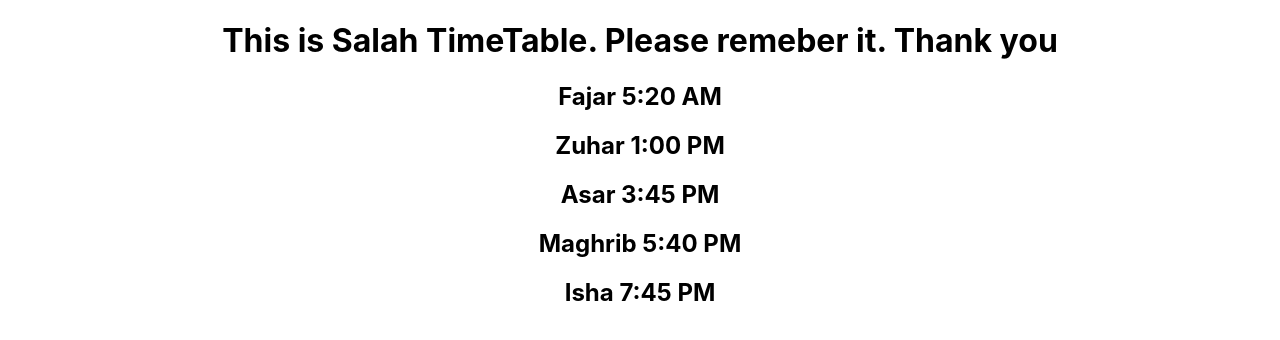
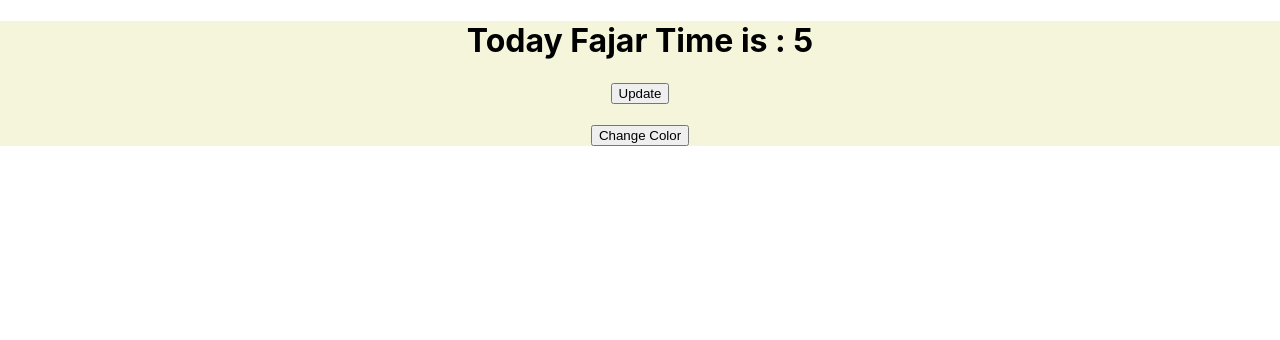
Before and after one commit to abkhan0791/bootcamp-react, a React (Create React App) app: page / in a window 1280 px wide. Shown: the top 340 px of the page. Built offline with nearby package versions, Linux system fonts and the light colour scheme.

Commit message:
button learning

```diff
--- a/src/App.css
+++ b/src/App.css
@@ -1,38 +1,10 @@
-.App {
+.body{
+  background-color: beige;
   text-align: center;
 }
 
-.App-logo {
-  height: 40vmin;
-  pointer-events: none;
+.App{
+  background-color: cadetblue;
+  text-align: center;
+  text-decoration-color: white;
 }
-
-@media (prefers-reduced-motion: no-preference) {
-  .App-logo {
-    animation: App-logo-spin infinite 20s linear;
-  }
-}
-
-.App-header {
-  background-color: #282c34;
-  min-height: 100vh;
-  display: flex;
-  flex-direction: column;
-  align-items: center;
-  justify-content: center;
-  font-size: calc(10px + 2vmin);
-  color: white;
-}
-
-.App-link {
-  color: #61dafb;
-}
-
-@keyframes App-logo-spin {
-  from {
-    transform: rotate(0deg);
-  }
-  to {
-    transform: rotate(360deg);
-  }
-}
--- a/src/App.js
+++ b/src/App.js
@@ -1,11 +1,23 @@
-import React from 'react';
+import React, {useState} from 'react';
 import Namaz from './namaz.js';
 import './App.css';
 
 function App() {
+  let [count, setCount] = useState(5)
+  let [isColor, setColor] = useState(false)
   return (
-    <div className='App'>
-      <Namaz ftime = '5:20 AM' ztime = '1:00 PM' atime = '3:45 PM' mtime = '5:40 PM' itime = '7:45 PM'/>
+    <div className={`body ${isColor ? 'App' : ''}`}>
+      <Namaz counter = {count}/>
+      <button onClick = {()=> setCount(++count)}>
+        Update
+      </button>
+
+      <br/>
+      <br/>
+
+      <button onClick = {()=> setColor(!isColor)}>
+        Change Color
+      </button>
     </div>
   );
 }
--- a/src/namaz.js
+++ b/src/namaz.js
@@ -3,12 +3,7 @@ import React from 'react';
 function Namaz(props) {
     return(
         <div>
-            <h1> This is Salah TimeTable. Please remeber it. Thank you</h1>
-            <h2> Fajar {props.ftime}</h2>
-            <h2> Zuhar {props.ztime}</h2>
-            <h2> Asar {props.atime}</h2>
-            <h2> Maghrib {props.mtime}</h2>
-            <h2> Isha {props.itime}</h2>
+            <h1> Today Fajar Time is : {props.counter}</h1>
         </div>
     )
 }
```
Also changed, not shown: 1 other file (tests, documents, lock files or other folders).
